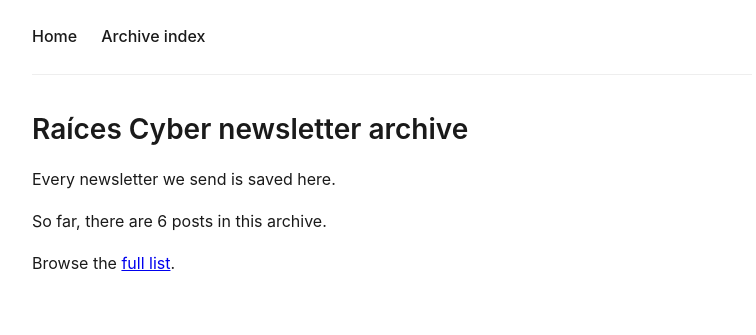
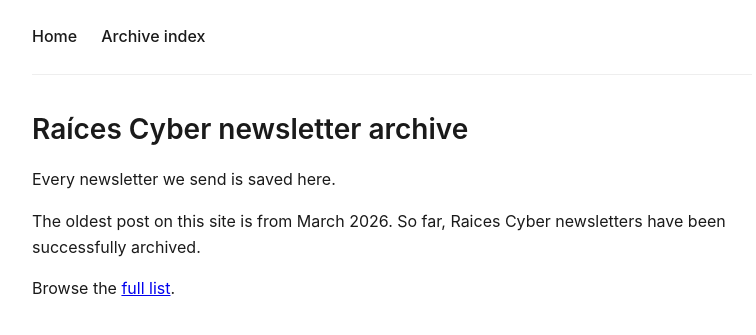
Before and after one commit to Raices-Cyber-Org/newsletter-archive, a Jekyll site: the page built from index.md, in a window 1280 px wide. Shown: the top 335 px of the page, without its empty margins (248-1004 px from the left). Built offline with Jekyll 4.4.1, drawn with Linux system fonts in a browser that asks for light colours.

Commit message:
Fix post count in newsletter archive
Updated the post count to reflect the correct number of archived newsletters.

```diff
--- a/index.md
+++ b/index.md
@@ -6,6 +6,7 @@ title: Newsletter archive
 
 Every newsletter we send is saved here.
 
-So far, there are {{ site.posts.size }} posts in this archive.
+The oldest post on this site is from March 2026.
+So far, {{ site.posts.size-1 }} Raices Cyber newsletters have been successfully archived.
 
 Browse the [full list](/posts/).
```
